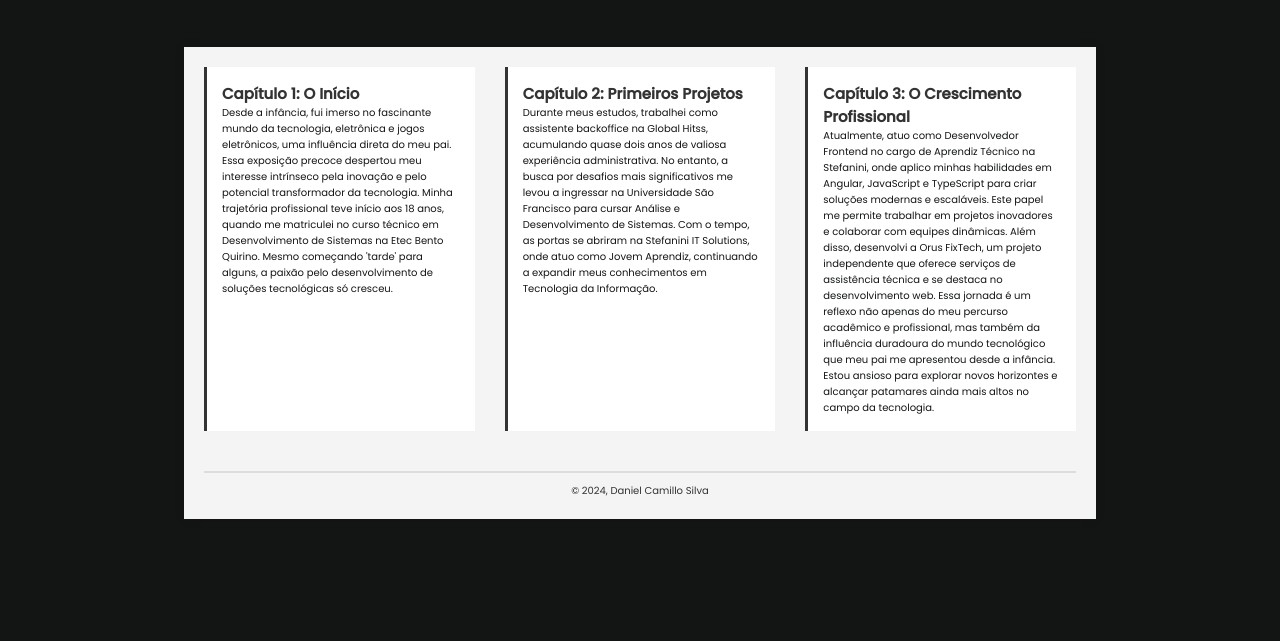
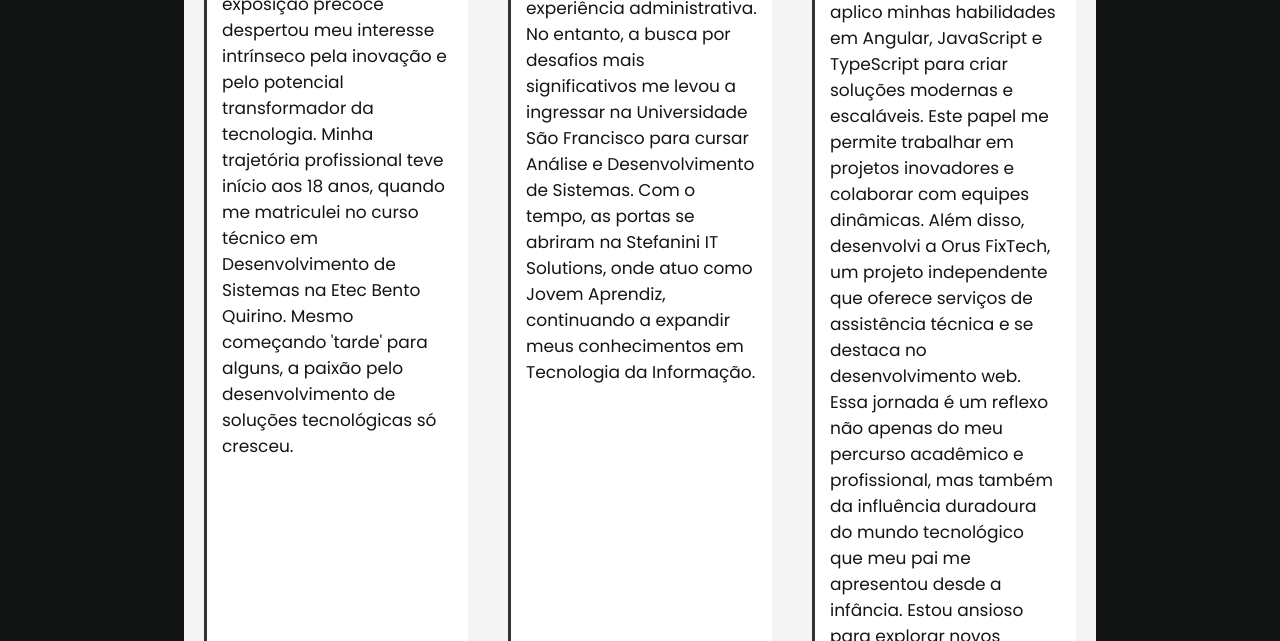
Before and after one commit to danielcamisi/MyPortfolio, a plain HTML site: page aboutme.html in a window 1280 px wide. Shown: the part 159-800 px from the top of the page. Drawn offline with nearby package versions, Linux system fonts and the light colour scheme.

Commit message:
fixed somethings are wrong or ugly

```diff
--- a/assets/css/style.css
+++ b/assets/css/style.css
@@ -188,6 +188,7 @@
     justify-content: center;
     flex-direction: column;
     padding: 7em;
+    margin-top: 3em;
 }
 .home-aboutme h1{
     font-size: clamp(3.5rem, 10vw, 5.5rem);
@@ -227,7 +228,7 @@
 .jornal-main {
     display: flex;
     flex-direction: column;
-    gap: 20px;
+    gap: 30px;
 }
 
 .jornal-article {
@@ -240,9 +241,11 @@
 .jornal-article h2 {
     margin-top: 0;
     color: #333;
+    font-size: 2em;
 }
 .jornal-article p{
     color:#131515;
+    font-size: 1.7em;
 }
 
 .jornal-footer {
```
